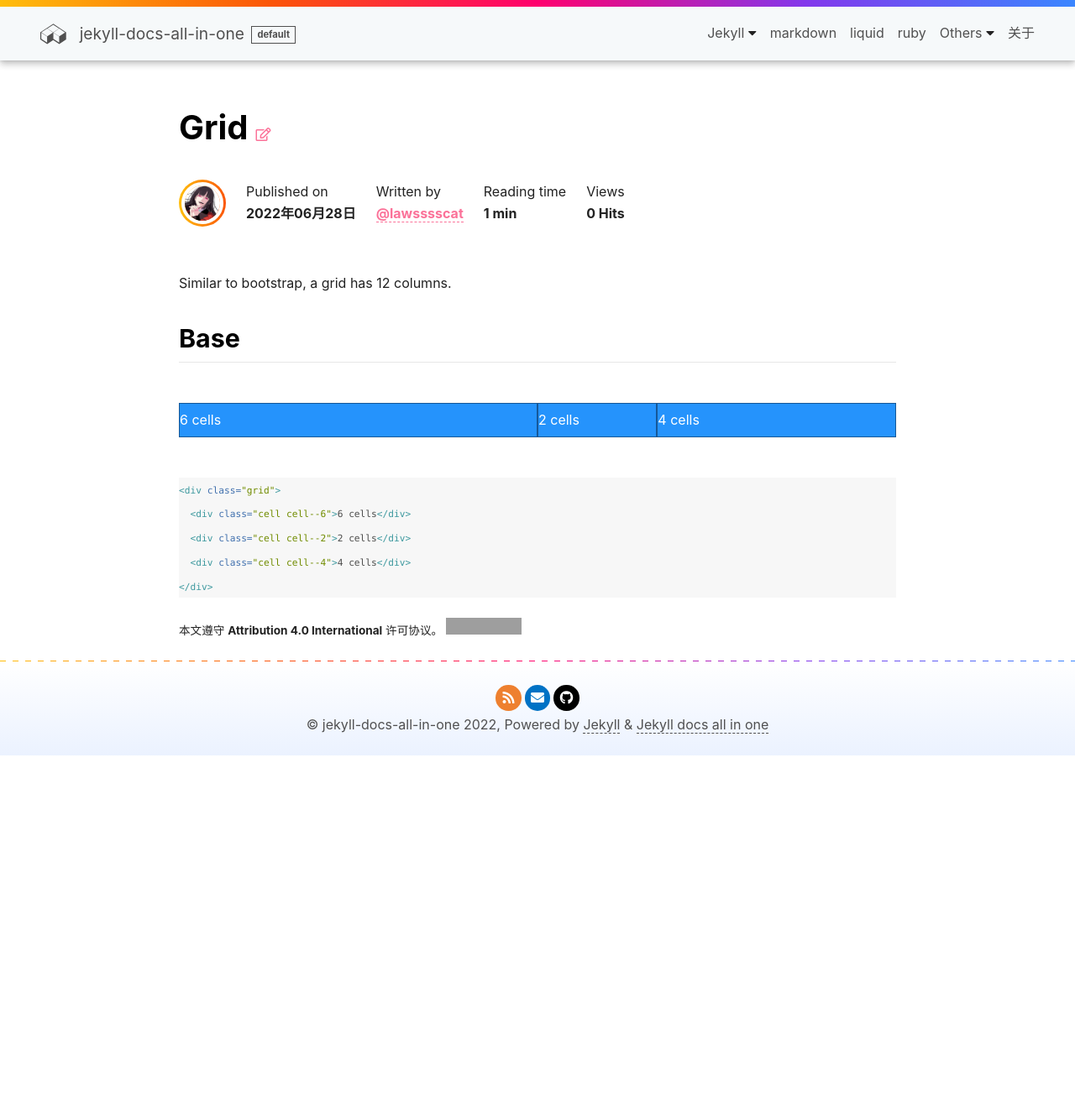
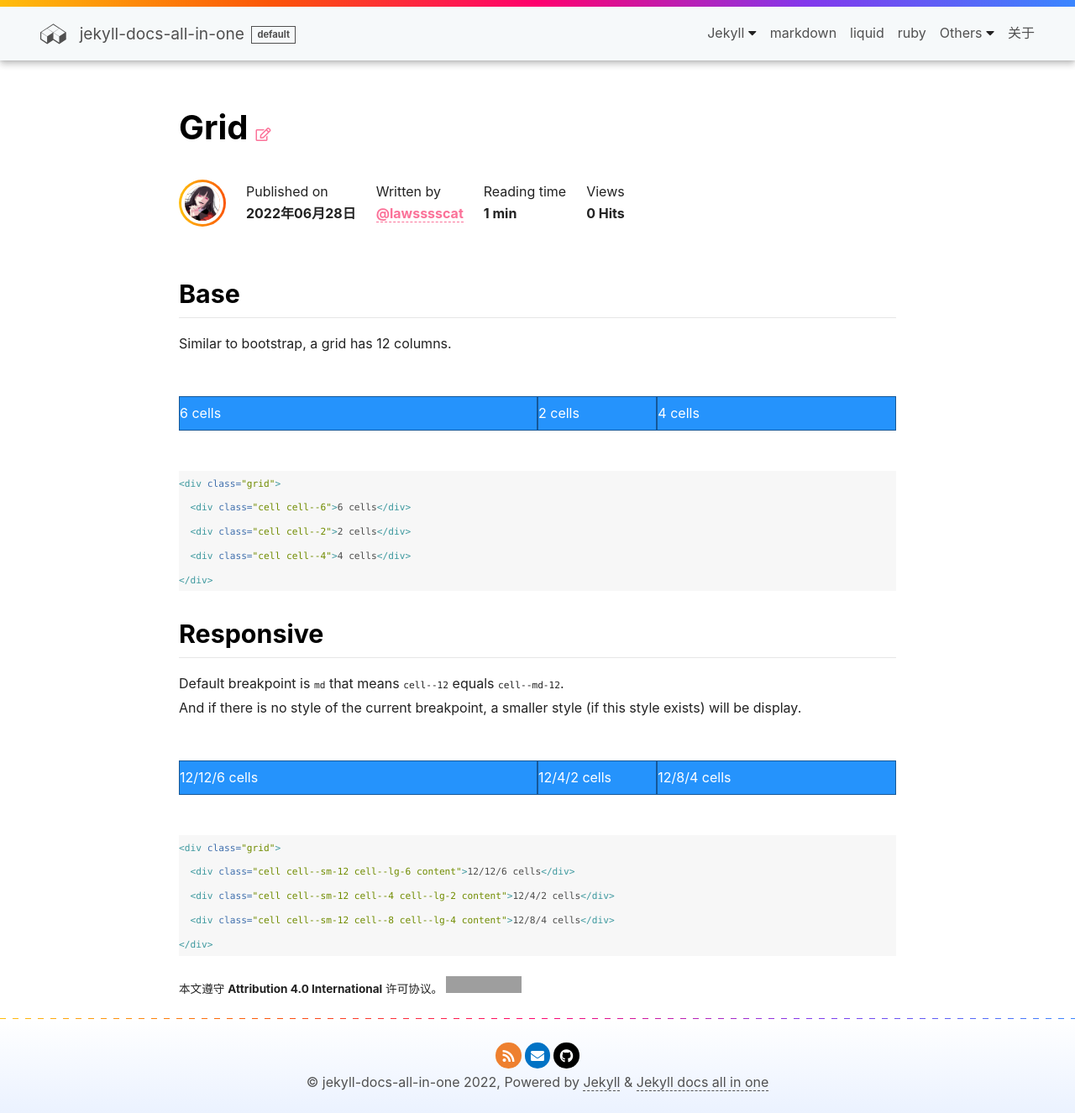
Before and after one commit to LawssssCat/jekyll-docs, a Jekyll site: the page built from _posts/2022-06-28-grid.md, in a window 1280 px wide. Shown: the whole page at 84% size. Built offline with Jekyll 4.4.1, drawn with Linux system fonts in a browser that asks for light colours; comment, search, counter and statistics services are not loaded; before the commit the page ends 900 px from its top, so only the background shows below that; grey boxes are pictures that could not be loaded.

Commit message:
improvement: $breakpoint-default

````diff
--- a/_posts/2022-06-28-grid.md
+++ b/_posts/2022-06-28-grid.md
@@ -18,9 +18,9 @@
 }
 </style>
 
+## Base
+
 Similar to bootstrap, a grid has 12 columns.
-
-## Base
 
 <div class="grid-example my-5">
   <div class="grid">
@@ -37,3 +37,24 @@
   <div class="cell cell--4">4 cells</div>
 </div>
 ```
+
+## Responsive
+
+Default breakpoint is `md` that means `cell--12` equals `cell--md-12`.\
+And if there is no style of the current breakpoint, a smaller style (if this style exists) will be display.
+
+<div class="grid-example my-5">
+  <div class="grid">
+    <div class="cell cell--sm-12 cell--lg-6 content">12/12/6 cells</div>
+    <div class="cell cell--sm-12 cell--4 cell--lg-2 content">12/4/2 cells</div>
+    <div class="cell cell--sm-12 cell--8 cell--lg-4 content">12/8/4 cells</div>
+  </div>
+</div>
+
+```html
+<div class="grid">
+  <div class="cell cell--sm-12 cell--lg-6 content">12/12/6 cells</div>
+  <div class="cell cell--sm-12 cell--4 cell--lg-2 content">12/4/2 cells</div>
+  <div class="cell cell--sm-12 cell--8 cell--lg-4 content">12/8/4 cells</div>
+</div>
+```
--- a/_sass/common/_function.scss
+++ b/_sass/common/_function.scss
@@ -13,7 +13,3 @@
 //   $min: map-get($breakpoints, $name);
 //   @return if($min != 0, "#{$name}-", "");
 // }
-
-@function breakpoint-infix($name, $breakpoints: default) {
-  @return if($name == "md", "", "#{$name}-");
-}
--- a/_sass/common/_variables.scss
+++ b/_sass/common/_variables.scss
@@ -84,7 +84,9 @@
 //     sm       md       lg
 // | ------ | ------ | ------ |
 // 0       500      1024      -
+// see https://v5.bootcss.com/docs/layout/breakpoints/
 
+$breakpoint-default: "md";
 $responsive: (
   sm:                      0,
   md:                      500px,
--- a/_sass/common/classes/_grid.scss
+++ b/_sass/common/classes/_grid.scss
@@ -21,8 +21,13 @@
 
 @mixin make-grid-cell($columns, $breakpoint) {
   @include media-breakpoint-up($breakpoint) {
-    .cell--#{breakpoint-infix($breakpoint)}#{$columns} {
+    .cell--#{$breakpoint}-#{$columns} {
       @include make-cell($columns);
+    }
+    @if $breakpoint == $breakpoint-default {
+      .cell--#{$columns} {
+        @include make-cell($columns);
+      }
     }
   }
 }
````
